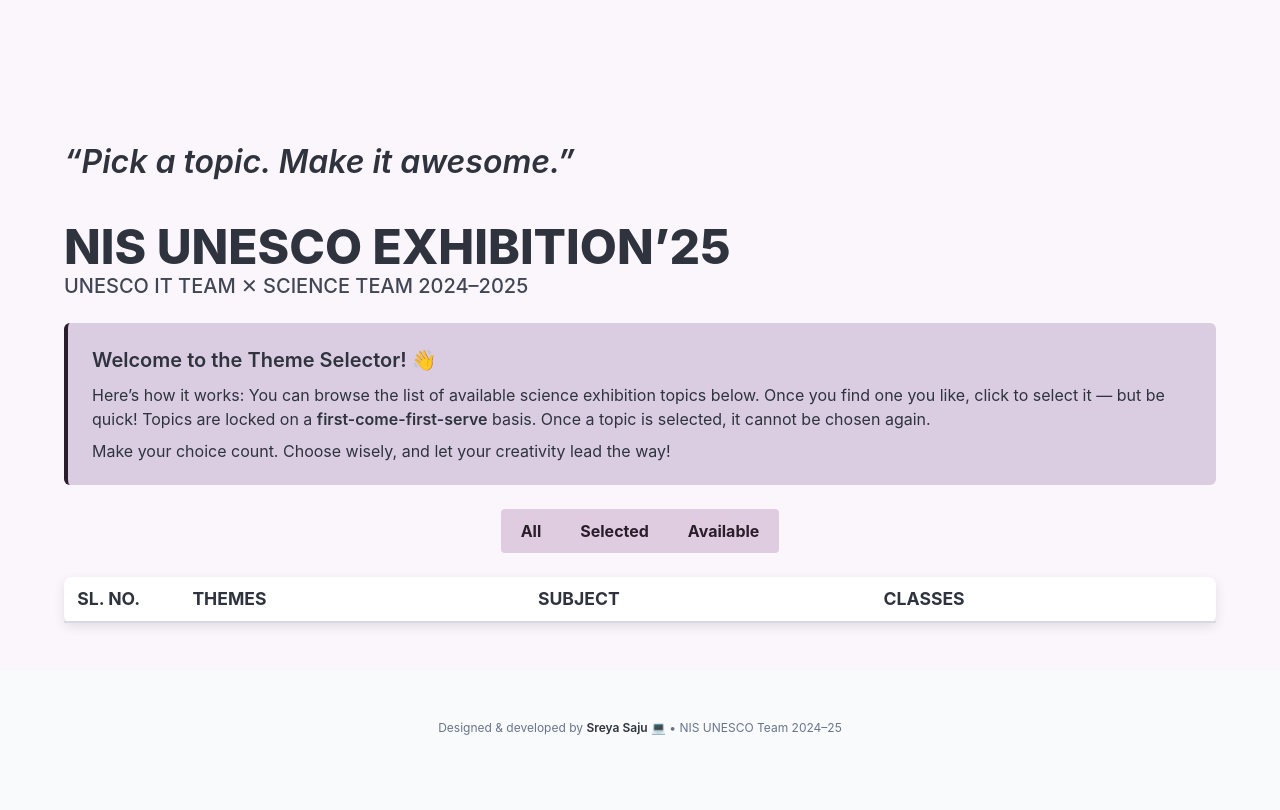
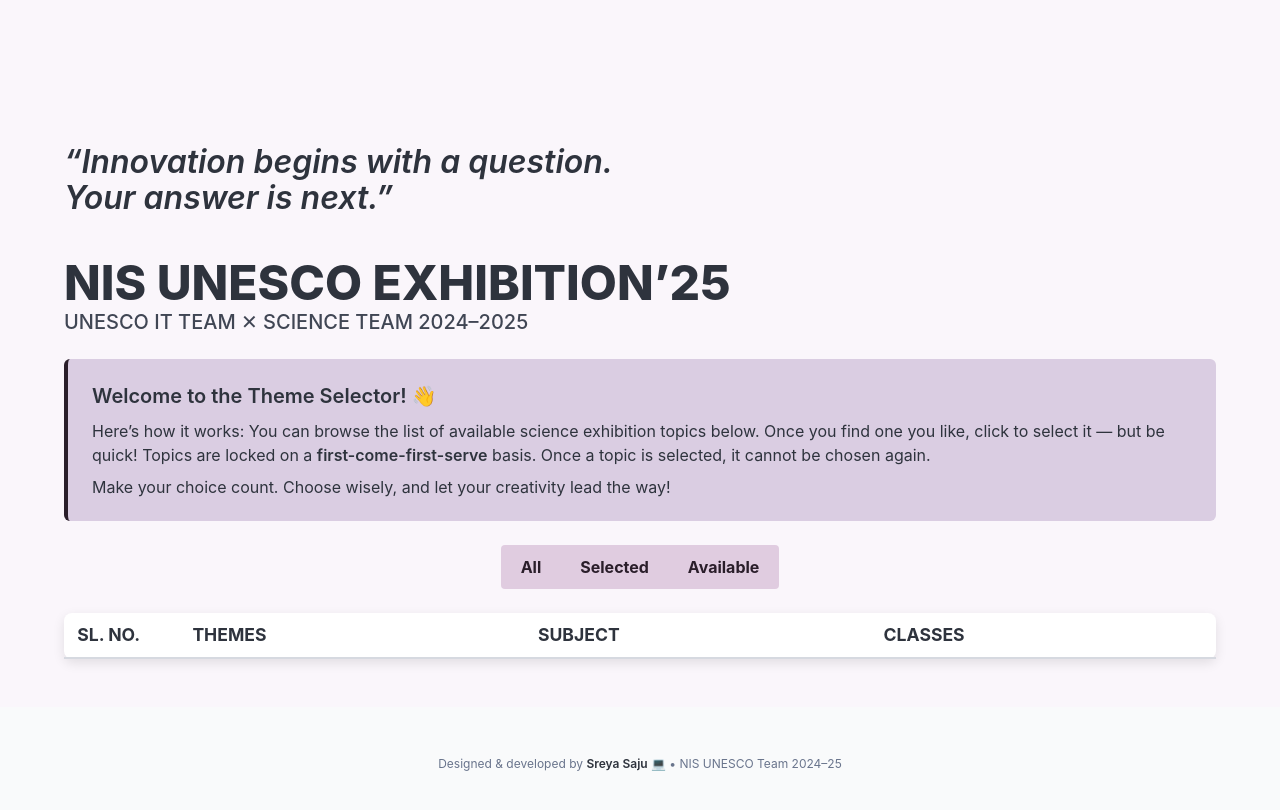
Before and after one commit to sreyasaju/entropy, a website built with Vite: page index.html in a window 1280 px wide. Built offline with nearby package versions, Linux system fonts and the light colour scheme.

Commit message:
feat: make better hero line

```diff
--- a/index.html
+++ b/index.html
@@ -16,12 +16,12 @@
     <section class="section">
       <div class="container">
         <h1 class="title is-3 has-text-weight-semibold mb-4" style="font-style: italic;">
-          “Pick a topic. Make it awesome.”
+          “Innovation begins with a question. <br> Your answer is next.”
         </h1><br>
 
         <h1 class="title is-size-1 has-text-weight-extrabold	">NIS UNESCO EXHIBITION’25</h1>
 
-        <h4 class="subtitle has-text-weight-medium color="#291f2977">
+        <h4 class="subtitle has-text-weight-medium ">
           UNESCO IT TEAM ✕ SCIENCE TEAM 2024–2025
         </h4>
 
@@ -42,7 +42,7 @@
         </div>
 
 
-        <!-- Topic Table -->
+        <!-- topic Table -->
         <table class="table is-fullwidth is-hoverable">
           <thead>
             <tr>
@@ -59,7 +59,7 @@
       </div>
     </section>
 
-    <!-- 👩‍💻 Footer -->
+    <!-- Footer -->
     <footer class="footer has-background-white-bis">
       <div class="content has-text-centered">
         <p class="is-size-7 has-text-grey">
```
